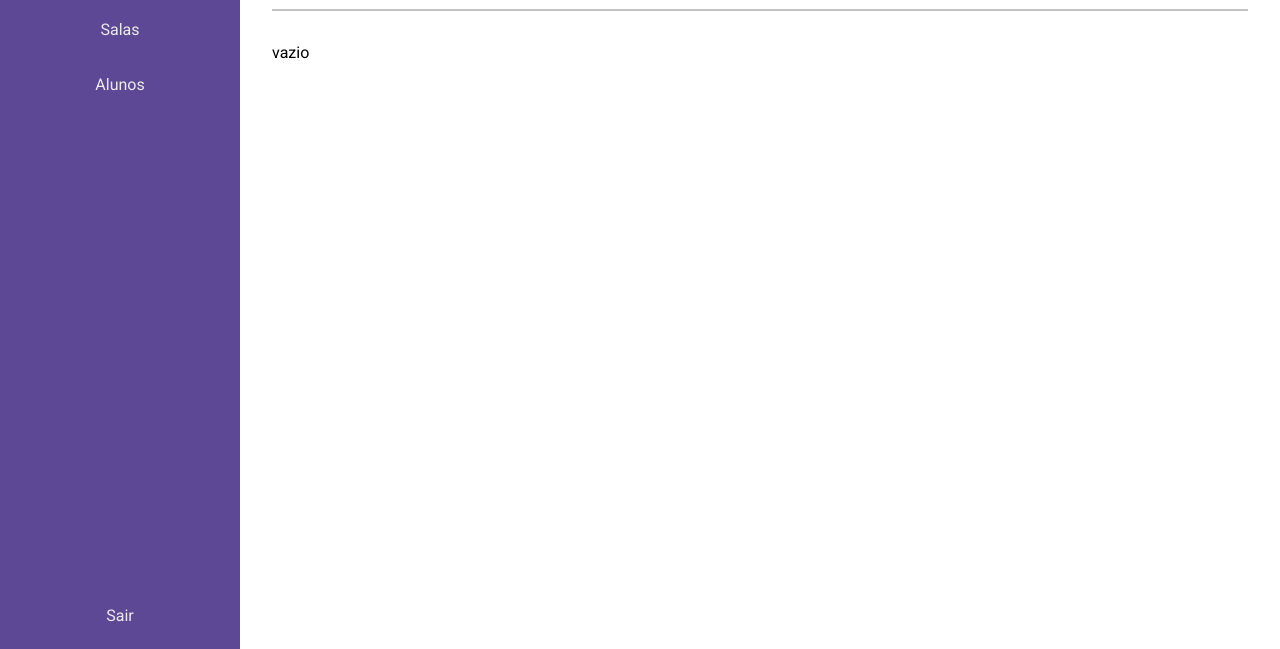
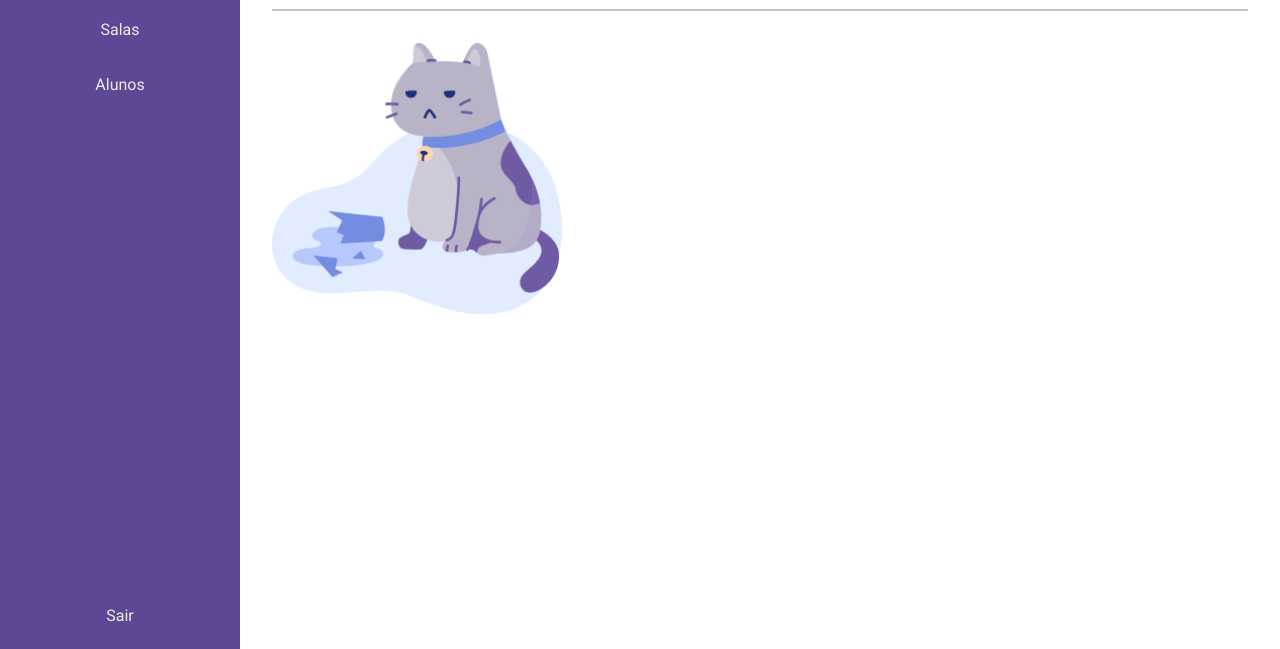
Before and after one commit to ThainaLuzia/OAK, a plain HTML site: page room.html in a window 1280 px wide. Shown: the part 151-800 px from the top of the page. Drawn offline with Linux system fonts and the light colour scheme.

Commit message:
New: Gato

```diff
--- a/room.html
+++ b/room.html
@@ -47,7 +47,7 @@
             </div>
             <ul id="room-list">
             </ul>
-            vazio
+            <img src="assets/cat.png" width="290" height="272.16">
         </section>
     </div>
     <div id="fade" class="hide"></div>
```
Also changed, not shown: assets/cat.png (added).
